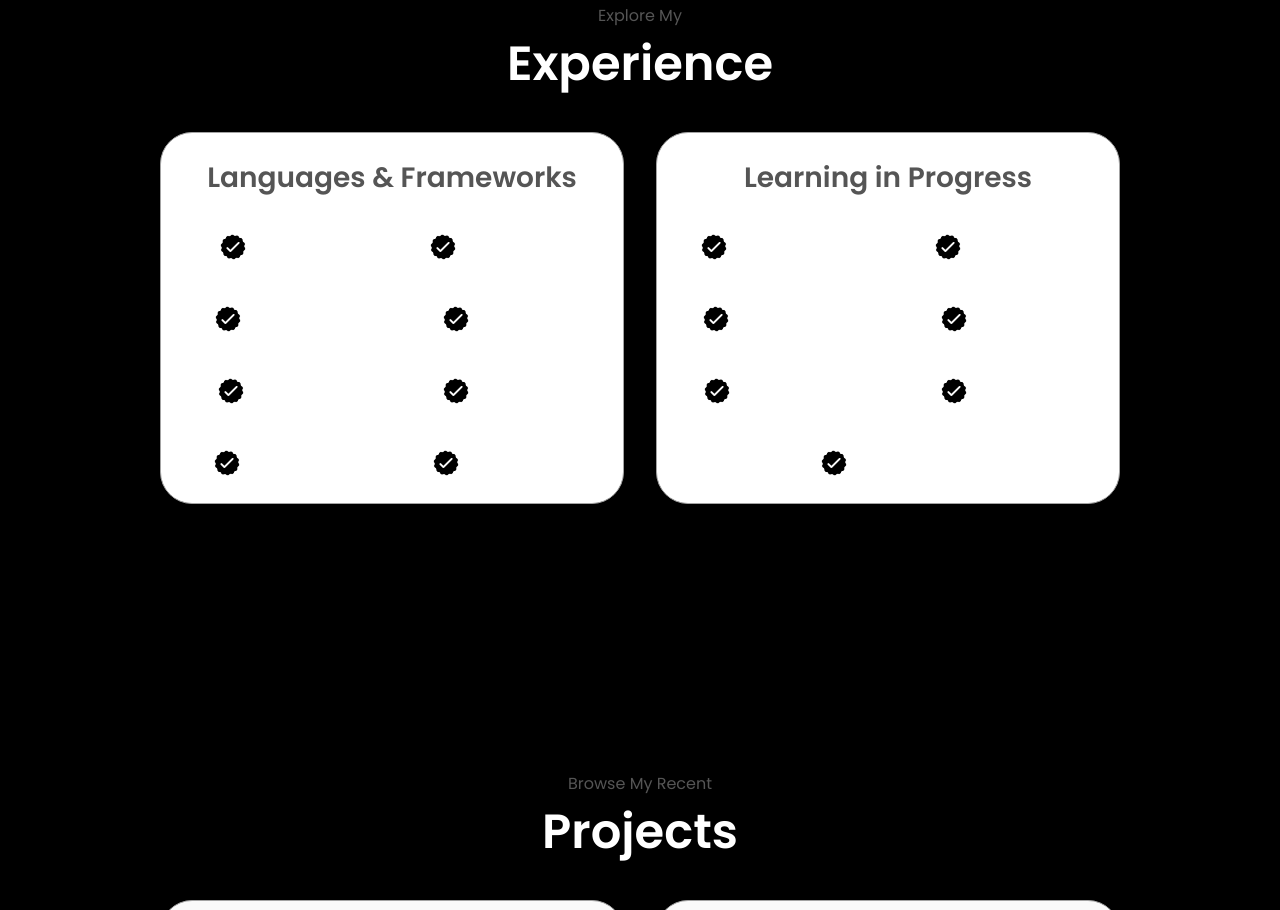
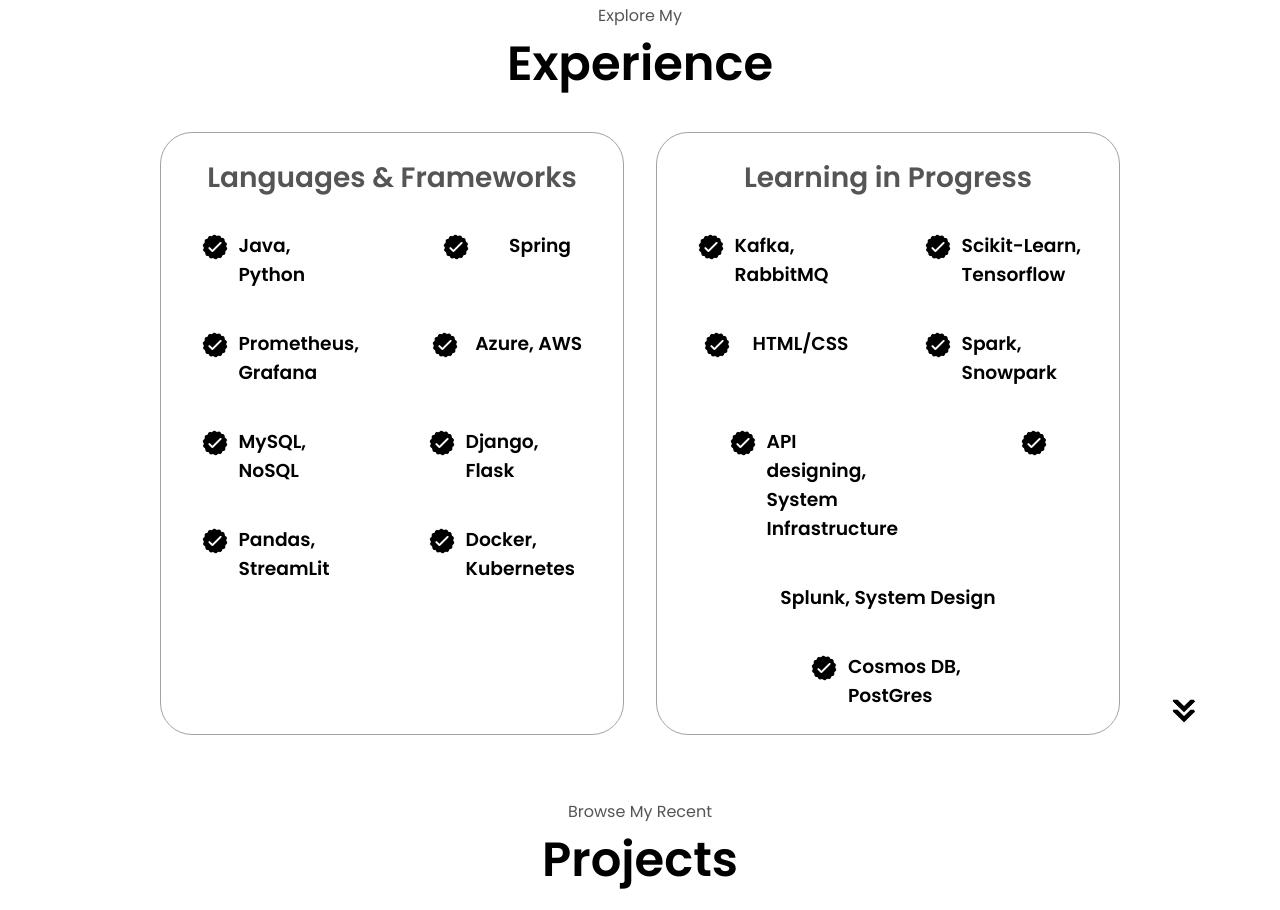
Before and after one commit to sharmasatvik989/my-portfolio, a plain HTML site: page index.html in a window 1280 px wide. Shown: the part 1693-2603 px from the top of the page. Drawn offline with Linux system fonts and the light colour scheme.

Commit message:
FInal Update

```diff
--- a/darkmode.js
+++ b/darkmode.js
@@ -1,19 +1,19 @@
-let darkmode = localStorage.getItem('darkmode')
-const themeswitch = document.getElementById('theme-switch')
+// let darkmode = localStorage.getItem('darkmode')
+// const themeswitch = document.getElementById('theme-switch')
 
-const enableDarkmode = () => {
-    document.body.classList.add('darkmode')
-    localStorage.setItem('darkmode','active')
-}
+// const enableDarkmode = () => {
+//     document.body.classList.add('darkmode')
+//     localStorage.setItem('darkmode','active')
+// }
 
-const disableDarKmode = () => {
-    document.body.classList.remove('darkmode')
-    localStorage.setItem('darkmode','null')
-}
+// const disableDarKmode = () => {
+//     document.body.classList.remove('darkmode')
+//     localStorage.setItem('darkmode','null')
+// }
 
-if(darkmode === "active") enableDarkmode()
+// if(darkmode === "active") enableDarkmode()
 
-themeswitch.addEventListener("click",() => {
-    darkmode = localStorage.getItem('darkmode')
-    darkmode !== "active" ? enableDarkmode() : disableDarKmode()
-})
+// themeswitch.addEventListener("click",() => {
+//     darkmode = localStorage.getItem('darkmode')
+//     darkmode !== "active" ? enableDarkmode() : disableDarKmode()
+// })
--- a/index.html
+++ b/index.html
@@ -7,15 +7,15 @@
     <title></title>
     <link rel="stylesheet" href="style.css" />
     <link rel="stylesheet" href="mediaqueries.css" />
-    <script type="text/javascript" src="darkmode.js" defer></script>
+    <!-- <script type="text/javascript" src="darkmode.js" defer></script> -->
   </head>
-  <body class="darkmode">
-    <header>
+  <body>
+    <!-- <header>
       <button id = "theme-switch">
         <svg xmlns="http://www.w3.org/2000/svg" height="24px" viewBox="0 -960 960 960" width="24px" fill="#e8eaed"><path d="M480-120q-150 0-255-105T120-480q0-150 105-255t255-105q14 0 27.5 1t26.5 3q-41 29-65.5 75.5T444-660q0 90 63 153t153 63q55 0 101-24.5t75-65.5q2 13 3 26.5t1 27.5q0 150-105 255T480-120Zm0-80q88 0 158-48.5T740-375q-20 5-40 8t-40 3q-123 0-209.5-86.5T364-660q0-20 3-40t8-40q-78 32-126.5 102T200-480q0 116 82 198t198 82Zm-10-270Z"/></svg>
         <svg xmlns="http://www.w3.org/2000/svg" height="24px" viewBox="0 -960 960 960" width="24px" fill="#e8eaed"><path d="M480-360q50 0 85-35t35-85q0-50-35-85t-85-35q-50 0-85 35t-35 85q0 50 35 85t85 35Zm0 80q-83 0-141.5-58.5T280-480q0-83 58.5-141.5T480-680q83 0 141.5 58.5T680-480q0 83-58.5 141.5T480-280ZM200-440H40v-80h160v80Zm720 0H760v-80h160v80ZM440-760v-160h80v160h-80Zm0 720v-160h80v160h-80ZM256-650l-101-97 57-59 96 100-52 56Zm492 496-97-101 53-55 101 97-57 59Zm-98-550 97-101 59 57-100 96-56-52ZM154-212l101-97 55 53-97 101-59-57Zm326-268Z"/></svg>
       </button>
-    </header>
+    </header> -->
     <nav id="desktop-nav">
       <div class="logo">Satvik Sharma</div>
       <div>
@@ -50,7 +50,7 @@
       <div class="section__text">
         <p class="section__text__p1">Hello, I'm</p>
         <h1 class="title">Satvik Sharma</h1>
-        <p class="section__text__p2">Just an Engineer</p>
+        <p class="section__text__p2">Software Engineer</p>
         <div class="btn-container">
           <button
             class="btn btn-color-2"
@@ -97,7 +97,8 @@
                 class="icon"
               />
               <h3>Experience</h3>
-              <p aria-setsize="3">Software Engineer 3 at Walmart Global Tech<br /></p>
+              <p aria-setsize="3">Software Engineer 3 at Walmart Global Tech<br/>
+              February 2023 - Present</p>
             </div>
             <div class="details-container">
               <img
@@ -141,7 +142,7 @@
                   class="icon"
                 />
                 <div>
-                  <h3>Java</h3>
+                  <h3>Java, Python</h3>
                 </div>
               </article>
               <article>
@@ -151,7 +152,7 @@
                   class="icon"
                 />
                 <div>
-                  <h3>Spring-Boot</h3>
+                  <h3>Spring</h3>
                 </div>
               </article>
               <article>
@@ -161,10 +162,10 @@
                   class="icon"
                 />
                 <div>
-                  <h3>Python</h3>
+                  <h3>Prometheus, Grafana</h3>
                 </div>
               </article>
-              <article>
+              <!-- <article>
                 <img
                   src="./assets/checkmark.png"
                   alt="Experience icon"
@@ -173,7 +174,7 @@
                 <div>
                   <h3>C/C++</h3>
                 </div>
-              </article>
+              </article> -->
               <!-- <article>
                 <img
                   src="./assets/checkmark.png"
@@ -191,7 +192,7 @@
                   class="icon"
                 />
                 <div>
-                  <h3>Azure</h3>
+                  <h3>Azure, AWS</h3>
                 </div>
               </article>
               <article>
@@ -201,7 +202,7 @@
                   class="icon"
                 />
                 <div>
-                  <h3>MySQL</h3>
+                  <h3>MySQL, NoSQL</h3>
                 </div>
               </article>
               <article>
@@ -211,7 +212,7 @@
                   class="icon"
                 />
                 <div>
-                  <h3>Django</h3>
+                  <h3>Django, Flask</h3>
                 </div>
               </article>
               <article>
@@ -221,7 +222,17 @@
                   class="icon"
                 />
                 <div>
-                  <h3>Tensorflow</h3>
+                  <h3>Pandas, StreamLit</h3>
+                </div>
+              </article>
+              <article>
+                <img
+                  src="./assets/checkmark.png"
+                  alt="Experience icon"
+                  class="icon"
+                />
+                <div>
+                  <h3>Docker, Kubernetes</h3>
                 </div>
               </article>
             </div>
@@ -236,7 +247,7 @@
                   class="icon"
                 />
                 <div>
-                  <h3>PostgreSQL</h3>
+                  <h3>Kafka, RabbitMQ</h3>
                 </div>
               </article>
               <article>
@@ -246,7 +257,7 @@
                   class="icon"
                 />
                 <div>
-                  <h3>Node JS</h3>
+                  <h3>Scikit-Learn, Tensorflow</h3>
                 </div>
               </article>
               <article>
@@ -256,7 +267,7 @@
                   class="icon"
                 />
                 <div>
-                  <h3>Express JS</h3>
+                  <h3>HTML/CSS</h3>
                 </div>
               </article>
               <article>
@@ -266,7 +277,7 @@
                   class="icon"
                 />
                 <div>
-                  <h3>Scala</h3>
+                  <h3>Spark, Snowpark</h3>
                 </div>
               </article>
               <article>
@@ -276,29 +287,45 @@
                   class="icon"
                 />
                 <div>
-                  <h3>Snowpark</h3>
+                  <h3>API designing, System Infrastructure</h3>
+                </div>
+              </article>
+              <!-- <article>
+                <img
+                  src="./assets/checkmark.png"
+                  alt="Experience icon"
+                  class="icon"/>
+                <div>
+                  <h3>Apache Kafka</h3>
+                </div>
+              </article>
+              <article> -->
+                <img
+                  src="./assets/checkmark.png"
+                  alt="Experience icon"
+                  class="icon"/>
+                <div>
+                  <h3>Splunk, System Design</h3>
                 </div>
               </article>
               <article>
                 <img
                   src="./assets/checkmark.png"
                   alt="Experience icon"
-                  class="icon"
-                />
+                  class="icon"/>
                 <div>
-                  <h3>Kafka</h3>
+                  <h3>Cosmos DB, PostGres</h3>
                 </div>
               </article>
-              <article>
+              <!-- <article>
                 <img
                   src="./assets/checkmark.png"
                   alt="Experience icon"
-                  class="icon"
-                />
+                  class="icon"/>
                 <div>
-                  <h3>Grafana</h3>
+                  <h3>Matplotlib</h3>
                 </div>
-              </article>
+              </article> -->
             </div>
           </div>
         </div>
--- a/style.css
+++ b/style.css
@@ -10,12 +10,17 @@
   --accent-color: #0071ff;
 
 }
-.darkmode{
+/* .darkmode{
 
-  background-color: black;
-  color: white;
+  --base-color: #070b1d;
+  --base-variant: #101425;
+  --text-color: #ffffff;
+  --secondary-text: #a4a5b8;
+  --primary-color: #3a435d;
+  --accent-color: #0071ff;
 
-}
+
+} */
 * {
   margin: 0;
   padding: 0;
@@ -23,9 +28,6 @@
 
 body {
   font-family: "Poppins", sans-serif;
-  background-color: white;
-  color: black;
-  /* color: var(--text-color); */
 }
 
 html {
@@ -451,7 +453,7 @@
 footer p {
   text-align: center;
 }
-#theme-switch{
+/* #theme-switch{
   height: 50px;
   width: 50px;
   padding: 0;
@@ -476,5 +478,4 @@
 }
 .darkmode #theme-switch svg:last-child{
 
-  display: block;
-}
+} */
```
